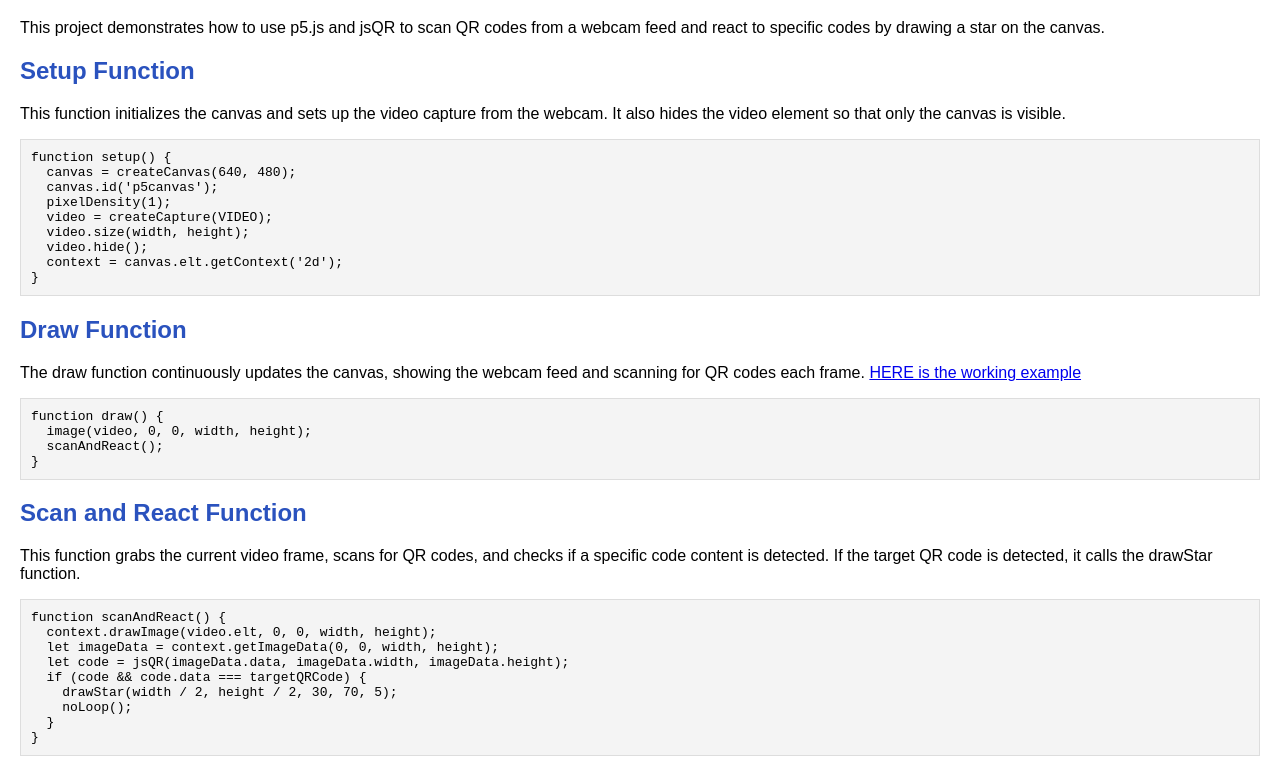
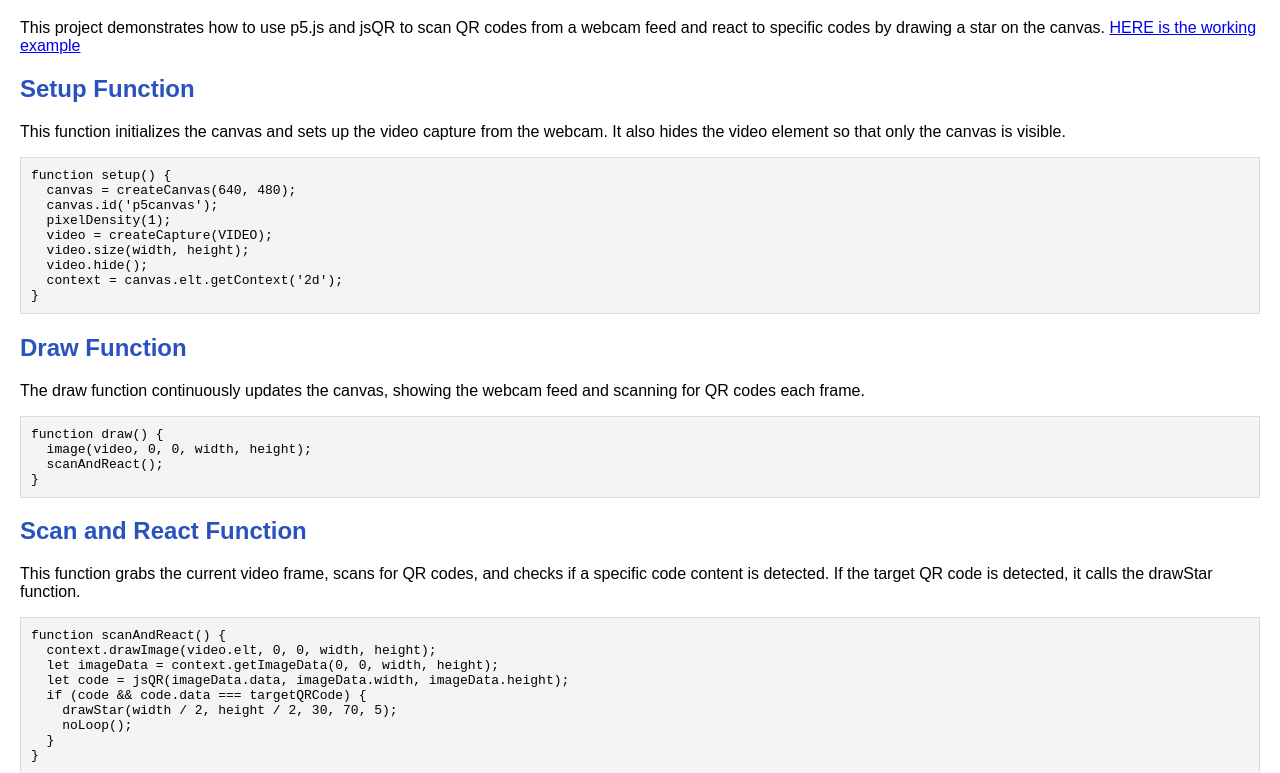
Before and after one commit to lizzybrooks/comCom-Instructions, a plain HTML site: page QRcodes_p5JS.html in a window 1280 px wide. Shown: the part 61-834 px from the top of the page. Drawn offline with nearby package versions, Linux system fonts and the light colour scheme.

Commit message:
Update QRcodes_p5JS.html

```diff
--- a/QRcodes_p5JS.html
+++ b/QRcodes_p5JS.html
@@ -14,7 +14,7 @@
 </head>
 <body>
     <h1>Interactive QR Code Scanner and Reactor with p5.js</h1>
-    <p>This project demonstrates how to use p5.js and jsQR to scan QR codes from a webcam feed and react to specific codes by drawing a star on the canvas.</p>
+    <p>This project demonstrates how to use p5.js and jsQR to scan QR codes from a webcam feed and react to specific codes by drawing a star on the canvas. <a href ="https://editor.p5js.org/lizzybrooks/sketches/2gahhZnn_"> HERE is the working example </a></p>
 
     <h2>Setup Function</h2>
     <p>This function initializes the canvas and sets up the video capture from the webcam. It also hides the video element so that only the canvas is visible.</p>
@@ -29,7 +29,7 @@
 }</pre>
 
     <h2>Draw Function</h2>
-    <p>The draw function continuously updates the canvas, showing the webcam feed and scanning for QR codes each frame. <a href ="https://editor.p5js.org/lizzybrooks/sketches/2gahhZnn_"> HERE is the working example </a></p>
+    <p>The draw function continuously updates the canvas, showing the webcam feed and scanning for QR codes each frame. </p>
     <pre>function draw() {
   image(video, 0, 0, width, height);
   scanAndReact();
```
